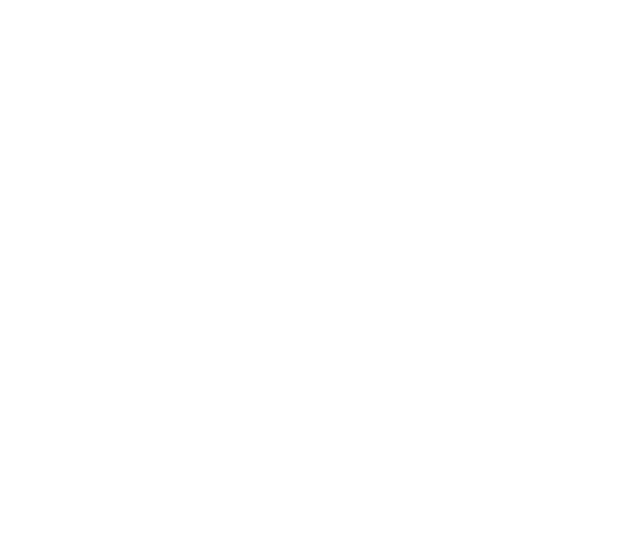
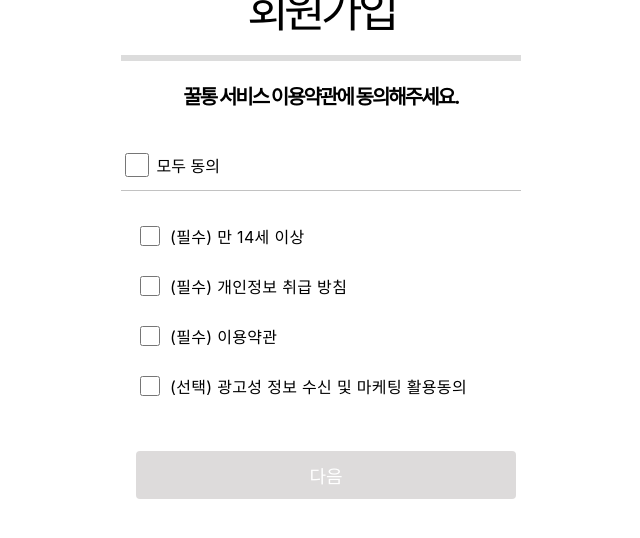
Before and after one commit to ggultong-ver2/ggultong_FE, a React (Create React App) app: page /agree in a window 1280 px wide. Before the commit this address had no page. Shown: the top 538 px of the page, without its empty margins (319-959 px from the left). Built offline with nearby package versions, Linux system fonts and the light colour scheme; a web font is replaced by a local one.

Commit message:
비밀번호 유효성 추가

```diff
--- a/src/lib/axios.js
+++ b/src/lib/axios.js
@@ -2,7 +2,7 @@ import axios from "axios";
 
 // 기본 URL
 const instance = axios.create({
-  baseURL: "http://13.125.150.83/api",
+  baseURL: "https://sparta-sjl.shop/api",
   header: {
     "content-type": "application/json;charset=UTF-8",
     accept: "application/json",
@@ -12,7 +12,7 @@ const instance = axios.create({
 
 // baseURL
 export const baseURL = axios.create({
-  baseURL: "http://13.125.150.83/api",
+  baseURL: "https://sparta-sjl.shop/api",
   headers: {
     "content-type": "application/json;charset=UTF-8",
     accept: "application/json",
@@ -33,7 +33,7 @@ export const apis = {
   // 로그인 관련
   postLogin: (login) => instance.post("/user/login", login),
   postSignup: (signup) => instance.post("/user/signup", signup),
-  checkUserName: (username) => instance.get(`/user/idCheck/${username}`),
+  checkUserName: (loginId) => instance.post(`/user/idCheck/${loginId}`),
   postLogout: () => instance.get("/user/logout"),
 
   // 게시글 관련
--- /dev/null
+++ b/src/pages/SignAgree.jsx
@@ -0,0 +1,254 @@
+import React, { useState, useEffect } from "react";
+import { Link, Navigate } from "react-router-dom";
+import styled from "styled-components";
+
+function SignAgree() {
+  const [allCheck, setAllCheck] = useState(false);
+  const [ageCheck, setAgeCheck] = useState(false);
+  const [useCheck, setUseCheck] = useState(false);
+  const [marketingCheck, setMarketingCheck] = useState(false);
+  const [privacyCheck, setPrivacyCheck] = useState(false);
+  const [disabled, setDisabled] = useState(false);
+
+  const allBtnEvent = () => {
+    if (allCheck === false) {
+      setAllCheck(true);
+      setAgeCheck(true);
+      setUseCheck(true);
+      setMarketingCheck(true);
+      setPrivacyCheck(true);
+    } else {
+      setAllCheck(false);
+      setAgeCheck(false);
+      setUseCheck(false);
+      setMarketingCheck(false);
+      setPrivacyCheck(false);
+    }
+  };
+
+  const ageBtnEvent = () => {
+    if (ageCheck === false) {
+      setAgeCheck(true);
+    } else {
+      setAgeCheck(false);
+    }
+  };
+
+  const useBtnEvent = () => {
+    if (useCheck === false) {
+      setUseCheck(true);
+    } else {
+      setUseCheck(false);
+    }
+  };
+
+  const usePrivacyEvent = () => {
+    if (privacyCheck === false) {
+      setPrivacyCheck(true);
+    } else {
+      setPrivacyCheck(false);
+    }
+  };
+
+  const marketingBtnEvent = () => {
+    if (marketingCheck === false) {
+      setMarketingCheck(true);
+    } else {
+      setMarketingCheck(false);
+    }
+  };
+
+  useEffect(() => {
+    if (
+      ageCheck === true &&
+      privacyCheck === true &&
+      useCheck === true &&
+      marketingCheck === true
+    ) {
+      setAllCheck(true);
+    } else {
+      setAllCheck(false);
+    }
+  }, [ageCheck, privacyCheck, useCheck, marketingCheck]);
+
+  //   useEffect(
+  //     (checkbutton) => {
+  //       if (ageCheck == true && privacyCheck == true && useCheck == true) {
+  //         setDisabled(true);
+  //       } else {
+  //         setDisabled(false);
+  //       }
+  //     },
+  //     [ageCheck, privacyCheck, useCheck]
+  //   );
+
+  function agreeCheck(frm) {
+    if (ageCheck === true && privacyCheck === true && useCheck === true) {
+      frm.checkButton.disabled = false;
+    } else {
+      frm.checkButton.disabled = true;
+    }
+  }
+
+  return (
+    <StContainer>
+      <StCenterBox>
+        <StSignBox>회원가입</StSignBox>
+        <Stlabel>꿀통 서비스 이용약관에 동의해주세요.</Stlabel>
+        <AllAgree>
+          <AgreeBigCheckBox
+            type="checkbox"
+            id="all-check"
+            checked={allCheck}
+            onChange={allBtnEvent}
+          />
+          &nbsp;
+          <label for="all-check">모두 동의</label>
+        </AllAgree>
+        <StSmaillBox>
+          <StCheckBox>
+            <AgreeCheckBox
+              type="checkbox"
+              id="check1"
+              checked={ageCheck}
+              onChange={ageBtnEvent}
+            />
+            <StChecklabel for="check1">
+              <span>(필수)</span>&nbsp;만 14세 이상
+            </StChecklabel>
+          </StCheckBox>
+          <StCheckBox>
+            <AgreeCheckBox
+              type="checkbox"
+              id="check2"
+              checked={privacyCheck}
+              onChange={usePrivacyEvent}
+            />
+            <StChecklabel for="check2">
+              <span>(필수)</span>&nbsp;개인정보 취급 방침
+            </StChecklabel>
+          </StCheckBox>
+          <StCheckBox>
+            <AgreeCheckBox
+              type="checkbox"
+              id="check3"
+              checked={useCheck}
+              onChange={useBtnEvent}
+            />
+            <StChecklabel for="check3">
+              <span>(필수)</span>&nbsp;이용약관
+            </StChecklabel>
+          </StCheckBox>
+          <StCheckBox>
+            <AgreeCheckBox
+              type="checkbox"
+              id="check4"
+              checked={marketingCheck}
+              onChange={marketingBtnEvent}
+            />
+            <StChecklabel for="check4">
+              <span>(선택)</span>&nbsp;광고성 정보 수신 및 마케팅 활용동의
+            </StChecklabel>
+          </StCheckBox>
+          <StButton type="button" name="checkbutton" value="다음" disabled>
+            다음
+          </StButton>
+        </StSmaillBox>
+      </StCenterBox>
+    </StContainer>
+  );
+}
+
+const StContainer = styled.form`
+  width: 100%;
+  height: 100vh;
+  display: flex;
+  background-color: white;
+  align-items: center;
+  justify-content: center;
+  background-size: cover;
+`;
+
+const StCenterBox = styled.div`
+  width: 400px;
+  height: 850px;
+  align-items: center;
+  border: 0;
+  border-radius: 1px;
+  display: flex;
+  flex-direction: column;
+`;
+
+const AllAgree = styled.div`
+  width: 400px;
+  height: 50px;
+  border-bottom: 1px solid #c2c2c2;
+  margin-top: 30px;
+  display: flex;
+  align-items: center;
+`;
+
+const StSignBox = styled.div`
+  letter-spacing: -0.1em;
+  width: 400px;
+  height: 50px;
+  font-size: 45px;
+  margin-bottom: 15px;
+  display: flex;
+  padding-bottom: 30px;
+  border-bottom: 6px solid #dcdcdc;
+  justify-content: center;
+`;
+const StSmaillBox = styled.div`
+  width: 400px;
+  height: 400px;
+  padding-left: 30px;
+  margin-top: 20px;
+`;
+const Stlabel = styled.label`
+  font-size: 20px;
+  font-weight: bold;
+  margin-top: 5px;
+  letter-spacing: -0.1em;
+`;
+
+const StCheckBox = styled.div`
+  width: 400px;
+  height: 50px;
+  display: flex;
+  align-items: center;
+`;
+const StChecklabel = styled.label`
+  font-size: 16px;
+  letter-spacing: 0.02em;
+`;
+
+const AgreeCheckBox = styled.input`
+  margin-right: 10px;
+  width: 20px;
+  height: 20px;
+`;
+
+const AgreeBigCheckBox = styled.input`
+  width: 24px;
+  height: 24px;
+`;
+
+const StButton = styled.button`
+  margin-top: 40px;
+  margin-bottom: 10px;
+  width: 380px;
+  height: 48px;
+  border: 0;
+  font-size: 18px;
+  border-radius: 4px;
+  background-color: #dddbdb;
+  font-family: georgia;
+  color: white;
+  cursor: pointer;
+  /* &:hover {
+    background-color: #797777;
+  } */
+`;
+
+export default SignAgree;
--- a/src/pages/SignUpPage.jsx
+++ b/src/pages/SignUpPage.jsx
@@ -1,9 +1,10 @@
 import { useLocation, useNavigate } from "react-router-dom";
-import { useEffect } from "react";
+import { useEffect, useState } from "react";
 import styled, { css } from "styled-components";
 import { useInput } from "../lib/utils/useInput";
 import Swal from "sweetalert2";
 import __postSignup from "../redux/modules/signupSlice";
+import __idcheck from "../redux/modules/checkIdSlice";
 
 const PostLoginPage = () => {
   // const url1 =
@@ -12,9 +13,34 @@ const PostLoginPage = () => {
   //   "ms-windows-store://pdp/?productid=9nblggh5l9xt&referrer=appbadge&source=www.instagram.com&mode=mini&pos=-1287%2C0%2C1294%2C1399&hl=ko";
   const [email, setEmail] = useInput();
   const [loginId, setloginId] = useInput();
-  const [password, setPassword] = useInput();
+  const [password, setPassword] = useState();
   const [nickname, setNickname] = useInput();
-  const [checkpassword, setCheckPassword] = useInput();
+
+  const [PWPtag, setPWPtag] = useState();
+  const [PWConfirm, setPWConfirm] = useState("");
+  const [PWConfirmP, setPWConfirmP] = useState(false);
+
+  function isPassword(asValue) {
+    const regExp =
+      /^(?=.*[A-Za-z])(?=.*\d)(?=.*[@$!%*#?&])[A-Za-z\d@$!%*#?&]{8,}$/;
+    return regExp.test(asValue);
+  }
+
+  const PWChk = () => {
+    if (!isPassword(password)) {
+      setPWPtag("사용 불가능합니다. 숫자/영문/특수문자를 모두포함한, 8자~15자");
+    } else {
+      setPWPtag("사용가능한 비밀번호 입니다");
+    }
+  };
+
+  const PWConfirmChk = () => {
+    if (password !== PWConfirm) {
+      setPWConfirmP("비밀번호가 일치하지않습니다");
+    } else {
+      setPWConfirmP("비밀번호 확인되었습니다.");
+    }
+  };
 
   const navigate = useNavigate();
   // 회원가입 관련
@@ -33,20 +59,26 @@ const PostLoginPage = () => {
       navigate("/login");
     });
   };
-  //비밀번호 유효성 검사
-  const checkPassword = (e) => {
-    //  8 ~ 10자 영문, 숫자 조합
-    var regExp =
-      /^(?=.*[A-Za-z])(?=.*\d)(?=.*[@$!%*#?&])[A-Za-z\d@$!%*#?&]{8,}$/;
-    // 형식에 맞는 경우 true 리턴
-    console.log("비밀번호 유효성 검사 :: ", regExp.test(e.target.value));
-  };
+
   // 이메일 유효성 검사
   const checkEmail = (e) => {
     var regExp =
       /^[0-9a-zA-Z]([-_\.]?[0-9a-zA-Z])*@[0-9a-zA-Z]([-_\.]?[0-9a-zA-Z])*\.[a-zA-Z]{2,3}$/i;
     // 형식에 맞는 경우 true 리턴
     console.log("이메일 유효성 검사 :: ", regExp.test(e.target.value));
+  };
+
+  // id 중복 체크 확인
+  const onCheckUserName = (loginId) => {
+    console.log("loginID---->", loginId);
+    __idcheck(loginId).then((res) => {
+      console.log(res);
+      if (res.data.statusCode === 200) {
+        Swal.fire("사용가능한 ID", "사용가능합니다!", "success");
+      } else {
+        Swal.fire("사용불가능한 ID", "다른 아이디를 사용해주세요!", "error");
+      }
+    });
   };
 
   return (
@@ -57,7 +89,7 @@ const PostLoginPage = () => {
           <Stdiv>상세 정보를 기입해주세요.</Stdiv>
           <StLabel htmlFor="loginId">아이디*</StLabel>
           <StBox>
-            <StInput
+            <StId
               type="text"
               id="loginId"
               value={loginId}
@@ -67,35 +99,52 @@ const PostLoginPage = () => {
               minLength={6}
               maxLength={10}
             />
+            <StButton
+              checkbtn
+              onClick={() => {
+                onCheckUserName(loginId);
+              }}
+              type="button"
+            >
+              ID 중복확인
+            </StButton>
           </StBox>
 
           <br></br>
           <StLabel htmlFor="password">비밀번호*</StLabel>
           <StBox>
             <StInput
-              onBlur={checkPassword}
               type="password"
               id="password"
               value={password}
-              onChange={setPassword}
+              onChange={(e) => {
+                setPassword(e.target.value);
+                console.log(e);
+              }}
+              onBlur={PWChk}
               placeholder="숫자, 영문, 특수문자 조합 최소 8자"
               required
               minLength={8}
               maxLength={15}
             />
           </StBox>
+          {<p className="ptag">{PWPtag}</p>}
           <StBox>
             <StInput
               type="password"
-              id="checkpassword"
-              value={checkpassword}
-              onChange={setCheckPassword}
+              id="PWConfirm"
+              value={PWConfirm}
+              onChange={(e) => {
+                setPWConfirm(e.target.value);
+              }}
+              onBlur={PWConfirmChk}
               placeholder="비밀번호 재입력"
               required
               minLength={8}
               maxLength={15}
             />
           </StBox>
+          {<p className="ptag">{PWConfirmP}</p>}
           <br></br>
           <StLabel htmlFor="nickname">닉네임*</StLabel>
           <StBox>
@@ -203,8 +252,8 @@ const StBox = styled.div`
   align-items: center;
 `;
 const StCenterBox = styled.div`
-  width: 450px;
-  height: 700px;
+  width: 400px;
+  height: 850px;
   align-items: center;
   border: 0;
   border-radius: 1px;
@@ -223,84 +272,21 @@ const StInput = styled.input`
   border: 1px solid #d9d9d9;
   padding-left: 10px;
   border-radius: 4px;
+  margin-top: 5px;
+  letter-spacing: -0.1em;
+  font-size: 16px;
+`;
+
+const StId = styled.input`
+  width: 250px;
+  height: 44px;
+  border: 1px solid #d9d9d9;
+  padding-left: 10px;
+  border-radius: 4px;
   margin-top: 10px;
   letter-spacing: -0.1em;
-  /* background-color: orange; */
   font-size: 16px;
-  /* &:hover {
-    border: 0.5px solid black;
-  } */
 `;
-
-const IconBox = styled.img`
-  /* width: 20px;
-  height: 20px; */
-  /* float: right; */
-  margin-left: -40px;
-`;
-
-const SocialDiv = styled.img`
-  /* width: 40px;
-  height: 45px; */
-  background-color: transparent;
-`;
-
-const SignDiv = styled.div`
-  width: 1px;
-  height: 16px;
-  background-color: #c2c2c2;
-`;
-
-const SignBox = styled.div`
-  width: 380px;
-  height: 50px;
-  justify-content: center;
-  display: flex;
-  align-items: center;
-  margin-bottom: 30px;
-`;
-
-const SocialBtn = styled.a`
-  ${(props) =>
-    props.kakao &&
-    css`
-      float: right;
-      display: flex;
-      align-items: center;
-      margin-top: 20px;
-      width: 175px;
-      height: 60px;
-      border: 0;
-      font-size: 14px;
-      letter-spacing: -0.1em;
-      border-radius: 10px;
-      background-color: #fee000;
-      text-decoration: none;
-      color: black;
-      cursor: pointer;
-    `}
-  ${(props) =>
-    props.naver &&
-    css`
-      float: left;
-      display: flex;
-      align-items: center;
-      justify-content: center;
-      width: 175px;
-      height: 60px;
-      border: 0;
-      margin-right: 20px;
-      margin-top: 20px;
-      font-size: 14px;
-      letter-spacing: -0.1em;
-      border-radius: 10px;
-      background-color: #00bf18;
-      text-decoration: none;
-      color: white;
-      cursor: pointer;
-    `}
-`;
-
 const StEmailInput = styled.input`
   width: 250px;
   height: 44px;
@@ -319,7 +305,7 @@ const StEmailInput = styled.input`
 const StEmailBtn = styled.button`
   width: 110px;
   height: 44px;
-  margin-top: 10px;
+  margin-top: 8px;
   margin-left: 10px;
   border: 1px solid black;
   border-radius: 4px;
@@ -382,5 +368,20 @@ const StButton = styled.button`
       margin-left: 20px;
       cursor: pointer;
     `}
+    ${(props) =>
+    props.checkbtn &&
+    css`
+      width: 110px;
+      height: 45px;
+      margin-top: 8px;
+      margin-left: 10px;
+      border: 1px solid black;
+      border-radius: 4px;
+      background-color: white;
+      cursor: pointer;
+      &:hover {
+        background-color: #dcdcdc;
+      }
+    `}
 `;
 export default PostLoginPage;
--- a/src/redux/modules/checkIdSlice.js
+++ b/src/redux/modules/checkIdSlice.js
@@ -1,10 +1,10 @@
 import { apis } from "../../lib/axios";
 
 // id 중복체크
-const __idcheck = async (email) => {
+const __idcheck = async (loginId) => {
   try {
-    const data = await apis.checkUserName(email);
-    console.log("email: ", email);
+    const data = await apis.checkUserName(loginId);
+    console.log("loginId:::", loginId);
     console.log("data: ", data);
     if (data.data.statusCode === 200) {
       alert(data.data.msg);
--- a/src/shared/Router.js
+++ b/src/shared/Router.js
@@ -9,7 +9,7 @@ import { BrowserRouter, Route, Routes } from "react-router-dom";
 // 주석 풀고 사용
 import LoginPage from "../pages/LoginPage";
 import SignUpPage from "../pages/SignUpPage";
-// import SignUpAgree from "../pages/SignUpAgree";
+import SignAgree from "../pages/SignAgree";
 const Router = () => {
   return (
     <BrowserRouter>
@@ -20,7 +20,7 @@ const Router = () => {
         {/* <Route path="board/:id" element={<Edit />} /> */}
         <Route path="/signup" element={<SignUpPage />} />
         <Route path="/login" element={<LoginPage />} />
-        {/* <Route path="/agree" element={<SignUpAgree />} /> */}
+        <Route path="/agree/" element={<SignAgree />} />
       </Routes>
       {/* </Layout> */}
     </BrowserRouter>
```
